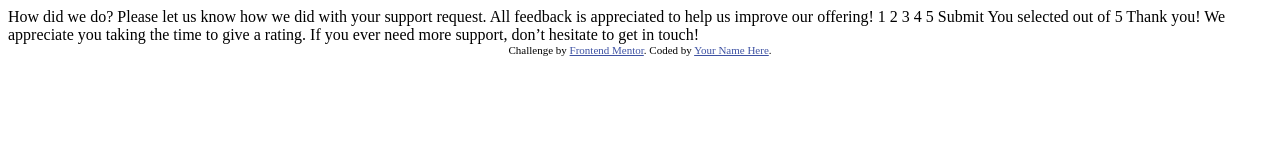
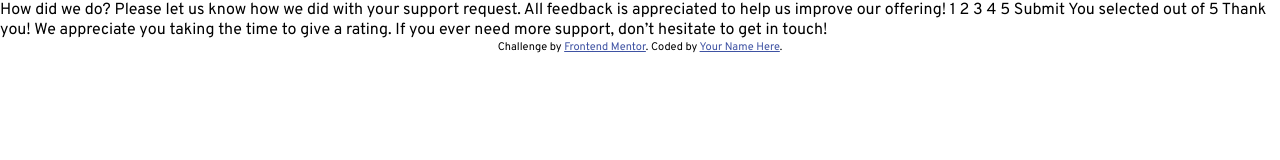
Before and after one commit to leokazuyukinagatani/interactive-rating-component, a plain HTML site: page index.html in a window 1280 px wide. Drawn offline with Linux system fonts and the light colour scheme.

Commit message:
feat: colors

```diff
--- a/index.html
+++ b/index.html
@@ -1,49 +1,48 @@
 <!DOCTYPE html>
 <html lang="en">
   <head>
-  <meta charset="UTF-8">
-  <meta name="viewport" content="width=device-width, initial-scale=1.0"> <!-- displays site properly based on user's device -->
+    <meta charset="UTF-8" />
+    <link rel="preconnect" href="https://fonts.googleapis.com" />
+    <link rel="preconnect" href="https://fonts.gstatic.com" crossorigin />
+    <meta name="viewport" content="width=device-width, initial-scale=1.0" />
+    <!-- displays site properly based on user's device -->
 
-  <link rel="icon" type="image/png" sizes="32x32" href="./images/favicon-32x32.png">
+    <link
+      rel="icon"
+      type="image/png"
+      sizes="32x32"
+      href="./images/favicon-32x32.png"
+    />
 
     <title>Frontend Mentor | Interactive rating component</title>
-
-  <!-- Feel free to remove these styles or customise in your own stylesheet 👍 -->
-  <style>
-    .attribution { font-size: 11px; text-align: center; }
-    .attribution a { color: hsl(228, 45%, 44%); }
-  </style>
+    <link
+      href="https://fonts.googleapis.com/css2?family=Overpass:wght@400;700&display=swap"
+      rel="stylesheet"
+    />
+    <link rel="stylesheet" href="style.css" />
   </head>
   <body>
-
     <!-- Rating state start -->
 
-  How did we do?
-
-  Please let us know how we did with your support request. All feedback is appreciated
-  to help us improve our offering!
-
-  1 2 3 4 5
-
-  Submit
+    How did we do? Please let us know how we did with your support request. All
+    feedback is appreciated to help us improve our offering! 1 2 3 4 5 Submit
 
     <!-- Rating state end -->
 
     <!-- Thank you state start -->
 
-  You selected <!-- Add rating here --> out of 5
-
-  Thank you!
-
-  We appreciate you taking the time to give a rating. If you ever need more support,
-  don’t hesitate to get in touch!
+    You selected
+    <!-- Add rating here -->
+    out of 5 Thank you! We appreciate you taking the time to give a rating. If
+    you ever need more support, don’t hesitate to get in touch!
 
     <!-- Thank you state end -->
 
-
     <div class="attribution">
-    Challenge by <a href="https://www.frontendmentor.io?ref=challenge" target="_blank">Frontend Mentor</a>.
-    Coded by <a href="#">Your Name Here</a>.
+      Challenge by
+      <a href="https://www.frontendmentor.io?ref=challenge" target="_blank"
+        >Frontend Mentor</a
+      >. Coded by <a href="#">Your Name Here</a>.
     </div>
   </body>
 </html>
--- /dev/null
+++ b/style.css
@@ -0,0 +1,23 @@
+:root {
+  --orange-500: hsl(25, 97%, 53%);
+  --white: hsl(0, 0%, 100%);
+  --grey-200: hsl(217, 12%, 63%);
+  --grey-500: hsl(216, 12%, 54%);
+  --grey-700:hsl(213, 19%, 18%);
+  --blue-900: hsl(216, 12%, 8%);
+}
+
+* {
+  margin: 0;
+  padding: 0;
+  box-sizing: border-box;
+}
+
+body {
+  font-family: 'Overpass', sans-serif;
+}
+
+
+
+.attribution { font-size: 11px; text-align: center; }
+.attribution a { color: hsl(228, 45%, 44%); }
```
Lines whose indentation alone changed are shown as unchanged.
